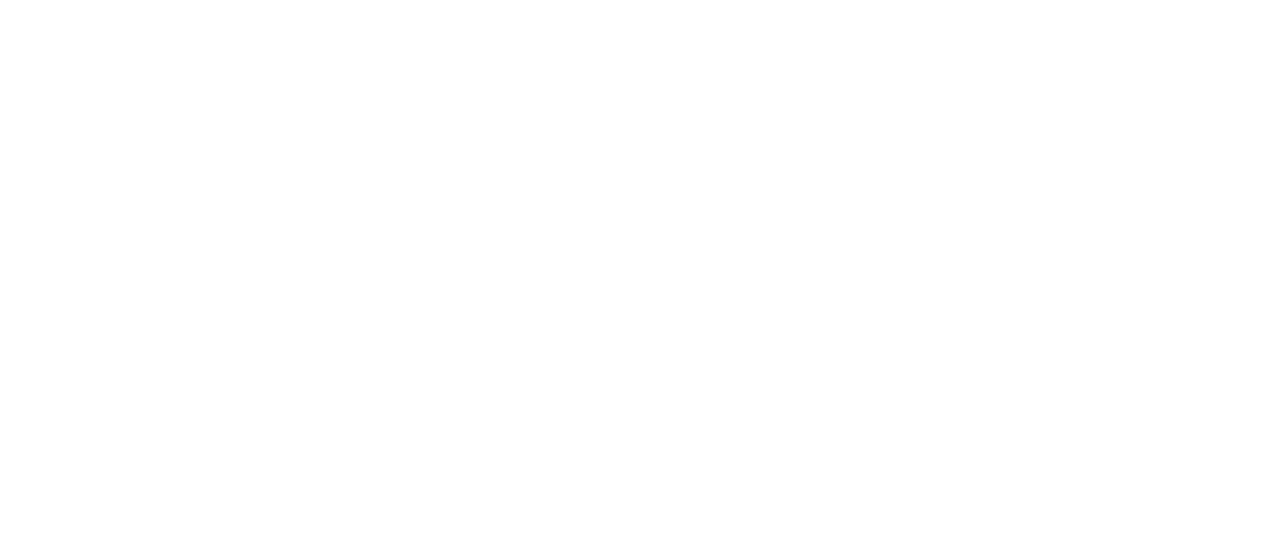
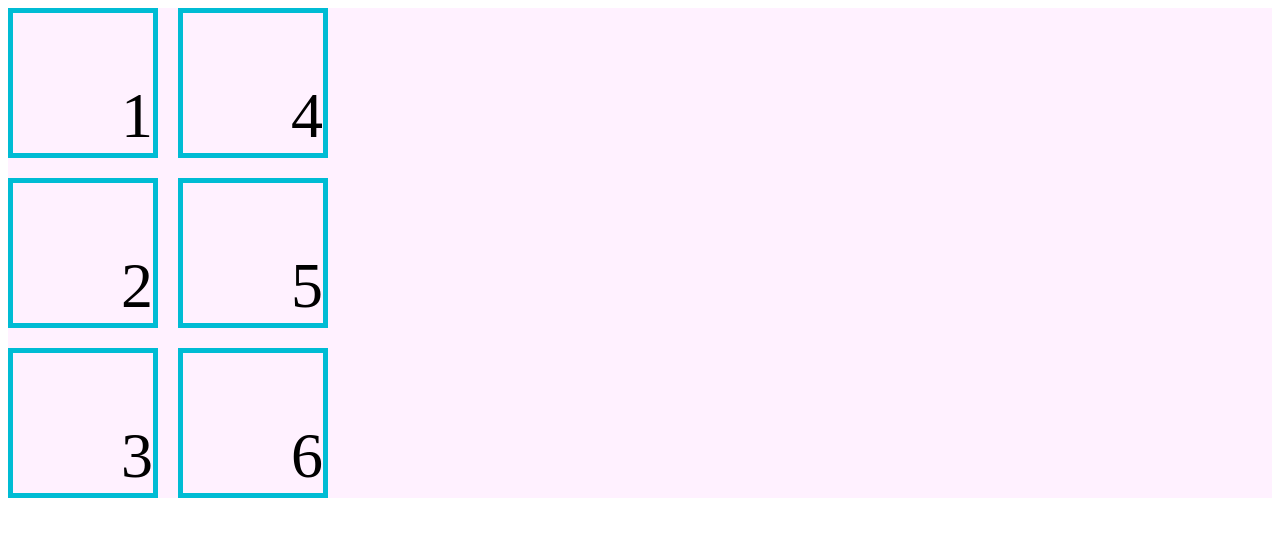
Before and after one commit to jorgearguellles/css-grid, a plain HTML site: page src/index.html in a window 1280 px wide. Drawn offline with Linux system fonts and the light colour scheme.

Commit message:
add/ notes & src folders

```diff
--- a/src/index.html
+++ b/src/index.html
@@ -4,11 +4,17 @@
   <meta charset="UTF-8">
   <meta http-equiv="X-UA-Compatible" content="IE=edge">
   <meta name="viewport" content="width=device-width, initial-scale=1.0">
+  <link rel="stylesheet" href="./style.css">
   <title>CSS Grid layout</title>
 </head>
 <body>
-  <div>
-
+  <div class="contenedor">
+    <div class="item">1</div>
+    <div class="item">2</div>
+    <div class="item">3</div>
+    <div class="item">4</div>
+    <div class="item">5</div>
+    <div class="item">6</div>
   </div>
 
 </body>
--- /dev/null
+++ b/src/style.css
@@ -0,0 +1,17 @@
+.contenedor{
+  border: #e1bee7;
+  background-color: #fff1ff;
+  display: grid;
+  grid-template-columns: repeat(2, 150px);
+  grid-template-rows: repeat(3, 150px);
+  grid-auto-flow: column;
+  gap: 20px;
+}
+
+.item{
+  border: 5px solid #00bcd4;
+  font-size: 4rem;
+  display: flex;
+  justify-content: end;
+  align-items: flex-end;
+}
```
